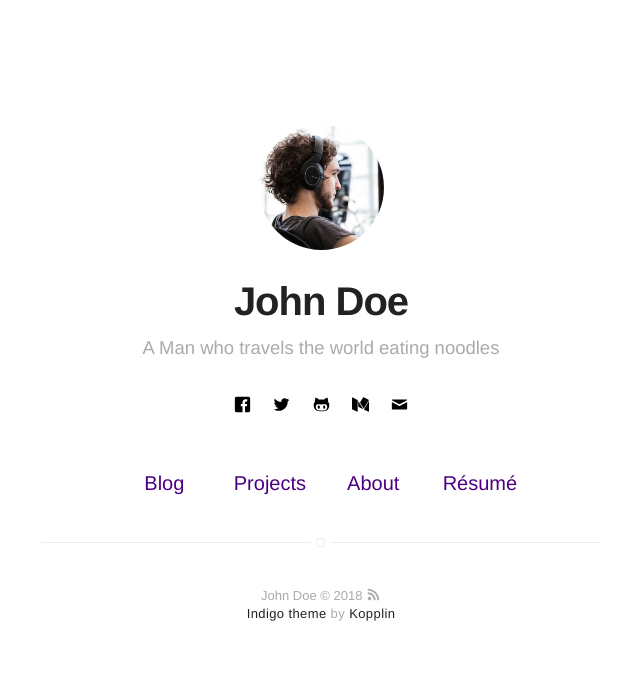
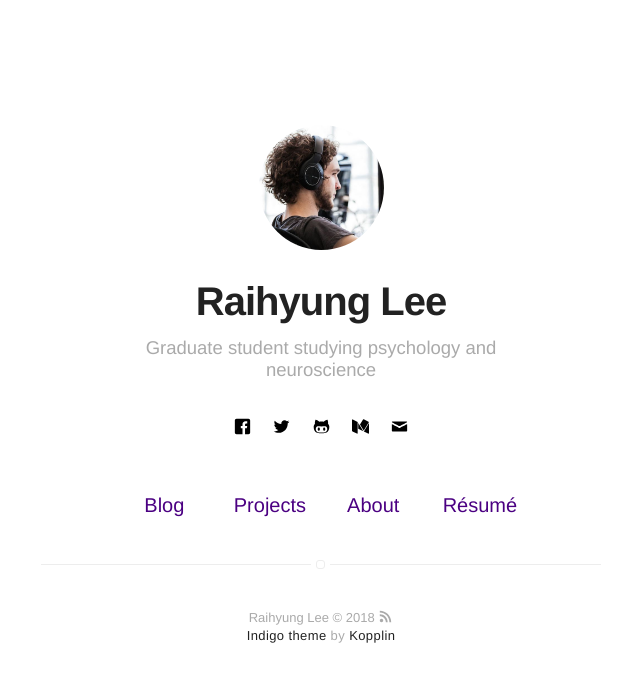
Before and after one commit to RaihyungLee/RaihyungLee.github.io, a Jekyll site: the page built from index.html, in a window 1280 px wide. Shown: the top 682 px of the page, without its empty margins (319-959 px from the left). Built offline with Jekyll 4.4.1, drawn with Linux system fonts in a browser that asks for light colours.

Commit message:
Update _config.yml

```diff
--- a/_config.yml
+++ b/_config.yml
@@ -1,9 +1,9 @@
 # main text of home
-name: John Doe
-bio: A Man who travels the world eating noodles
+name: Raihyung Lee
+bio: Graduate student studying psychology and neuroscience
 
 # twitter summary info
-description: A blog about technology and stuff related
+description: Stuff I find interesting
 
 # if it's an external image, update below for true
 # better with square images
```
